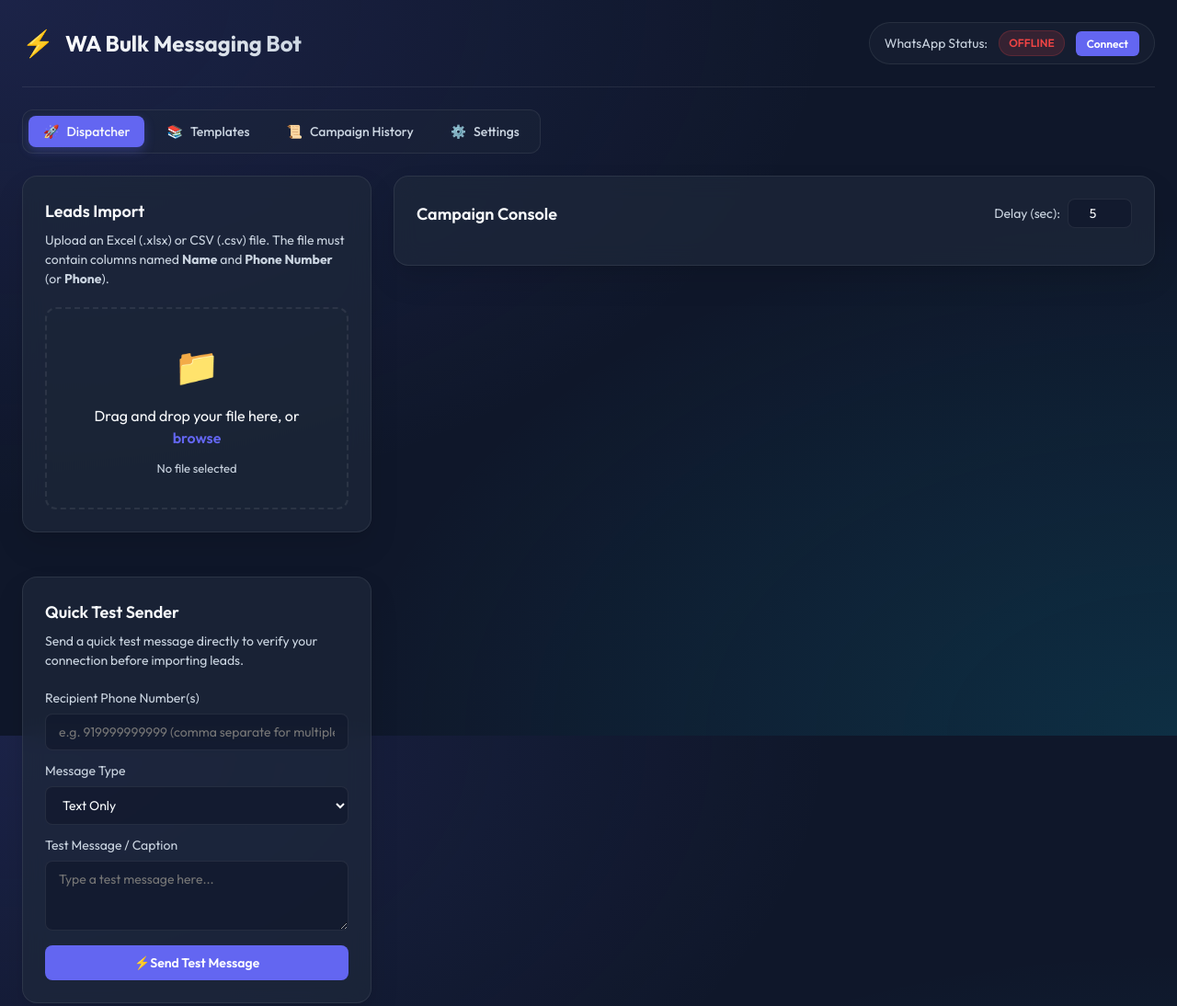
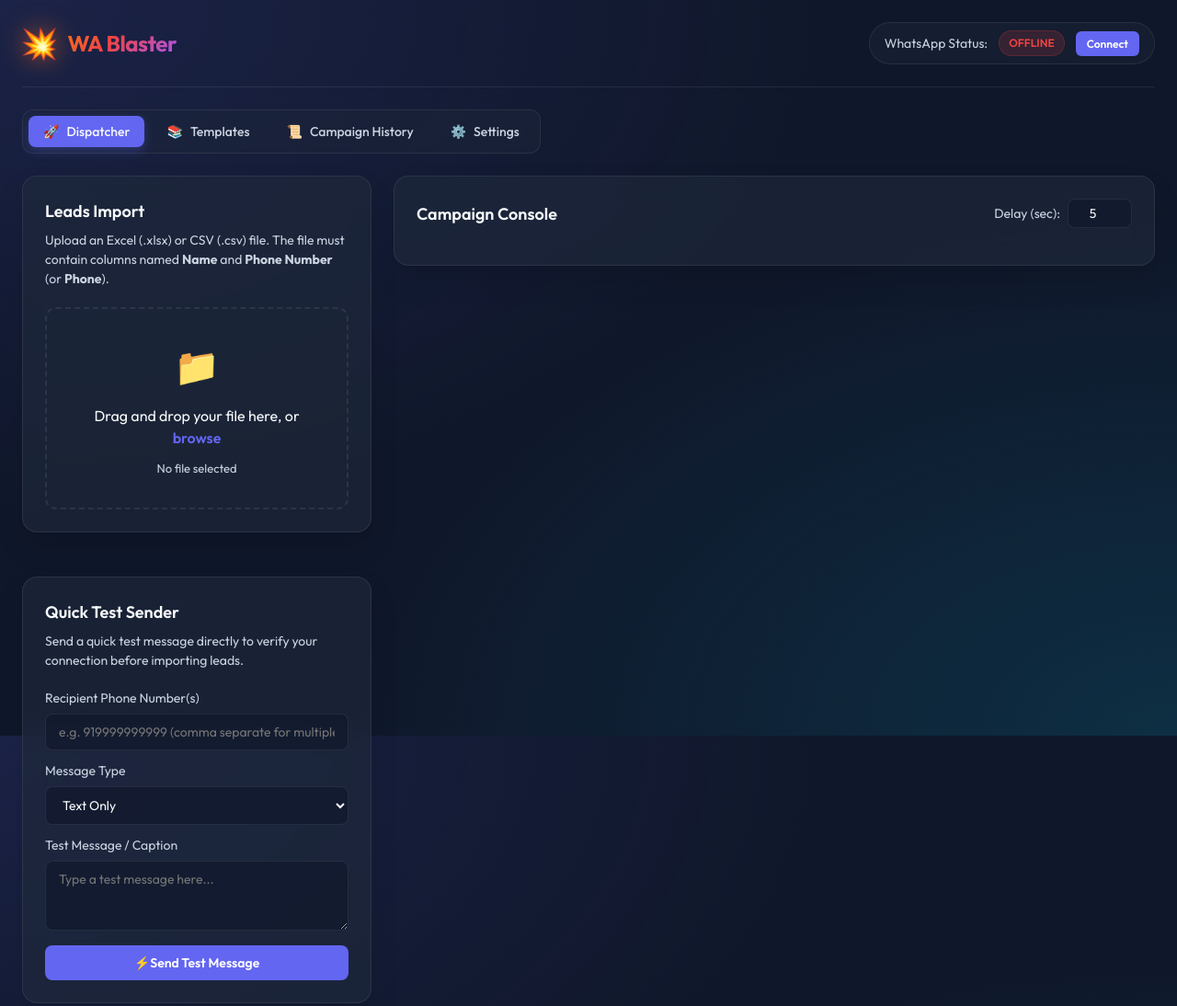
Before and after one commit to nikhar-tale/OpenWA-bot, a website: page public/index.html in a window 1280 px wide. Shown: the top 1094 px of the page at 92% size. Drawn offline with Linux system fonts and the light colour scheme; no server answers.

Commit message:
Brand: Rename dashboard to WA Blaster with vibrant gradient logo, fire icon, and breathing animation

```diff
--- a/public/index.html
+++ b/public/index.html
@@ -3,7 +3,7 @@
 <head>
   <meta charset="UTF-8">
   <meta name="viewport" content="width=device-width, initial-scale=1.0">
-  <title>WhatsApp Bulk Sender - Property Rentals</title>
+  <title>WA Blaster — WhatsApp Bulk Campaign Dashboard</title>
   <link rel="stylesheet" href="style.css">
   <link rel="preconnect" href="https://fonts.googleapis.com">
   <link rel="preconnect" href="https://fonts.gstatic.com" crossorigin>
@@ -14,8 +14,8 @@
     <!-- Header -->
     <header class="header">
       <div class="logo-area">
-        <span class="icon" aria-hidden="true">⚡</span>
-        <h1>WA Bulk Messaging Bot</h1>
+        <span class="icon" aria-hidden="true">💥</span>
+        <h1>WA Blaster</h1>
       </div>
       <div class="status-badge-container">
         <span class="status-label">WhatsApp Status:</span>
--- a/public/style.css
+++ b/public/style.css
@@ -76,15 +76,19 @@
 }
 
 .logo-area .icon {
-  font-size: 28px;
+  font-size: 30px;
+  filter: drop-shadow(0 0 8px rgba(239, 68, 68, 0.5));
+  animation: icon-pop 3s ease-in-out infinite;
 }
 
 .logo-area h1 {
   font-size: 24px;
-  font-weight: 700;
-  background: linear-gradient(135deg, #fff 0%, #cbd5e1 100%);
+  font-weight: 800;
+  letter-spacing: -0.5px;
+  background: linear-gradient(135deg, #f97316 0%, #ef4444 40%, #a855f7 100%);
   -webkit-background-clip: text;
   -webkit-text-fill-color: transparent;
+  background-clip: text;
 }
 
 .status-badge-container {
@@ -1248,3 +1252,15 @@
 .badge-warning {
   animation: pulse-yellow 2s infinite;
 }
+
+/* WA Blaster logo icon breathing animation */
+@keyframes icon-pop {
+  0%, 100% {
+    transform: scale(1);
+    filter: drop-shadow(0 0 8px rgba(239, 68, 68, 0.5));
+  }
+  50% {
+    transform: scale(1.12);
+    filter: drop-shadow(0 0 14px rgba(249, 115, 22, 0.75));
+  }
+}
```
